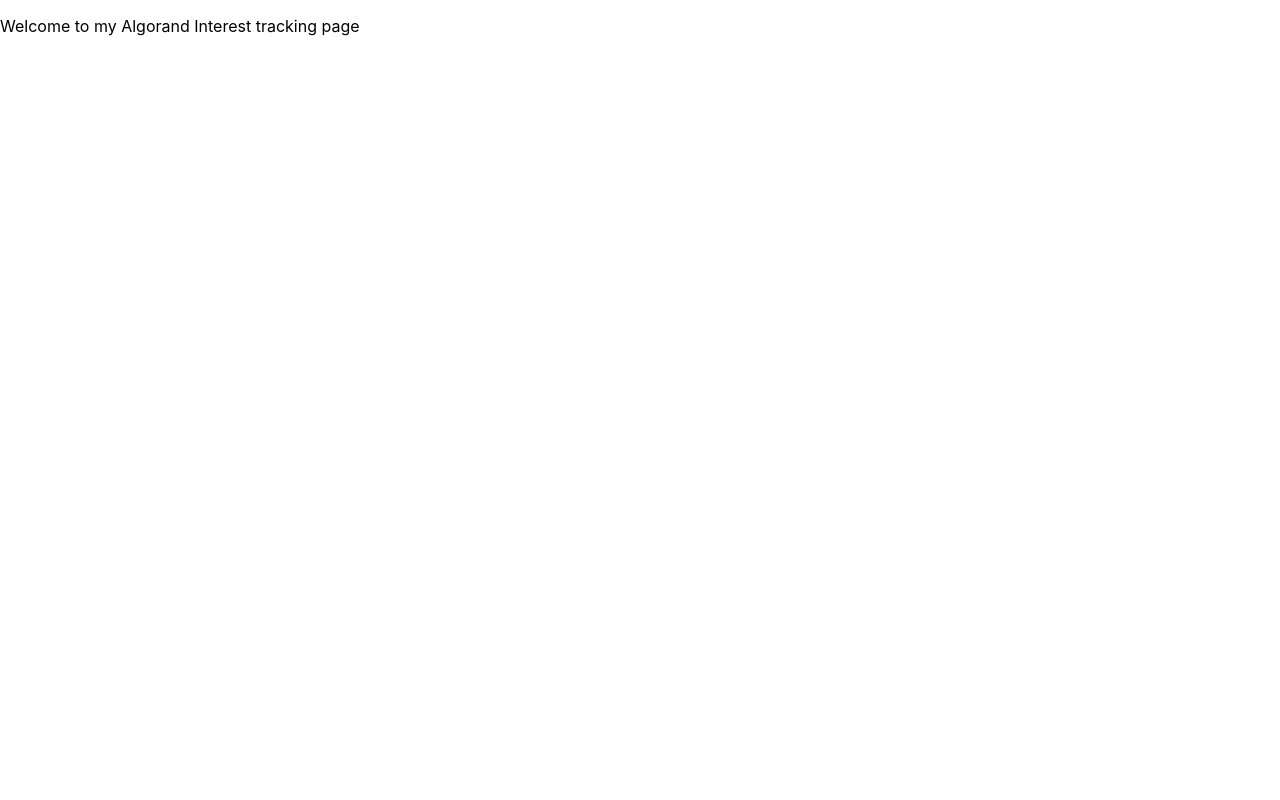
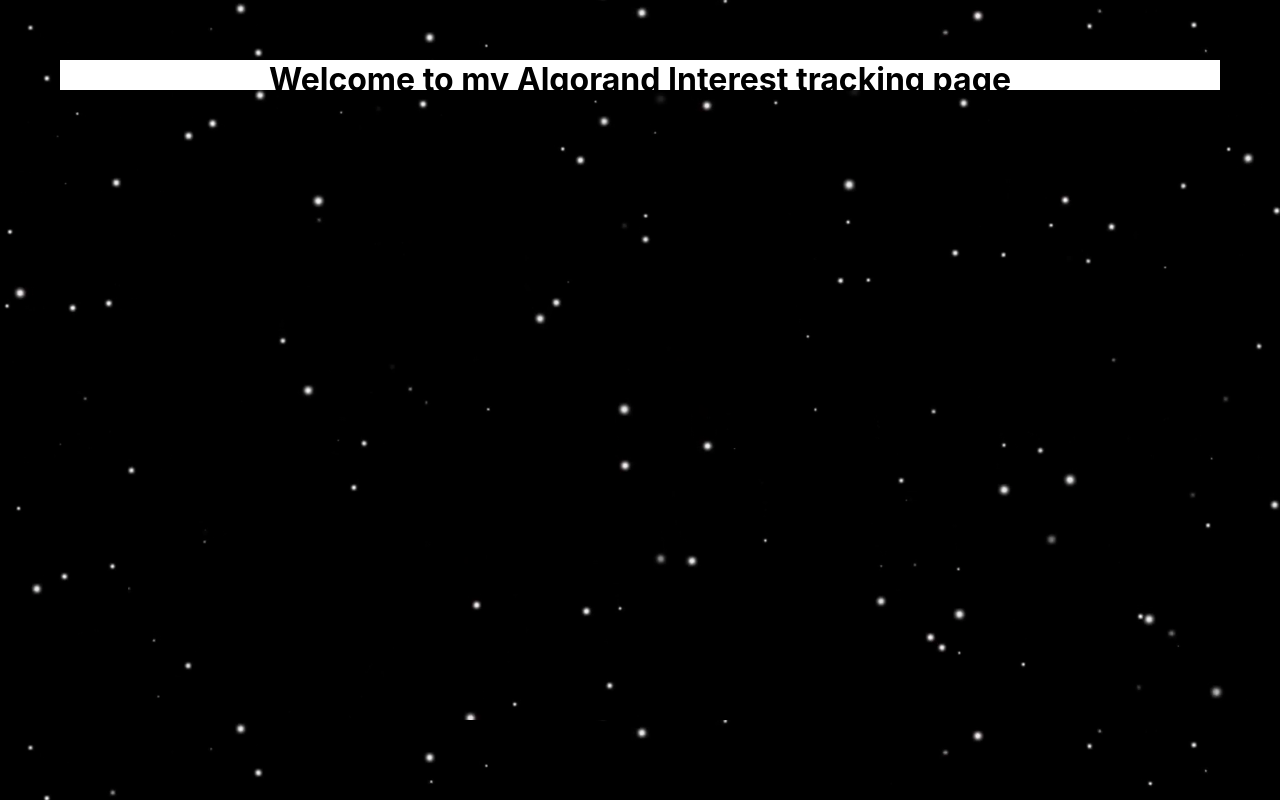
Before and after one commit to grundydarcey/CryptoInterestTrackingClient, a React (Create React App) app: page / in a window 1280 px wide. Built offline with nearby package versions, Linux system fonts and the light colour scheme.

Commit message:
starting header

```diff
--- /dev/null
+++ b/src/App/App.css
@@ -0,0 +1,6 @@
+.main {
+  text-align: center;
+  background-color: white;
+  margin: 60px;
+  height: 30px;
+}
--- a/src/App/App.js
+++ b/src/App/App.js
@@ -1,9 +1,12 @@
 import React from 'react';
+import './App.css';
 
 function App() {
   return (
     <main className='App'>
-      <p>Welcome to my Algorand Interest tracking page</p>
+      <div className='main'>
+        <h1>Welcome to my Algorand Interest tracking page</h1>
+      </div>
     </main>
   );
 }
--- a/src/index.css
+++ b/src/index.css
@@ -5,6 +5,8 @@
     sans-serif;
   -webkit-font-smoothing: antialiased;
   -moz-osx-font-smoothing: grayscale;
+  background-image: url('/src/Images/stars.png');
+  background-size: cover;
 }
 
 code {
```
Also changed, not shown: src/Images/coinbase.png (added), src/Images/stars.png (added).
